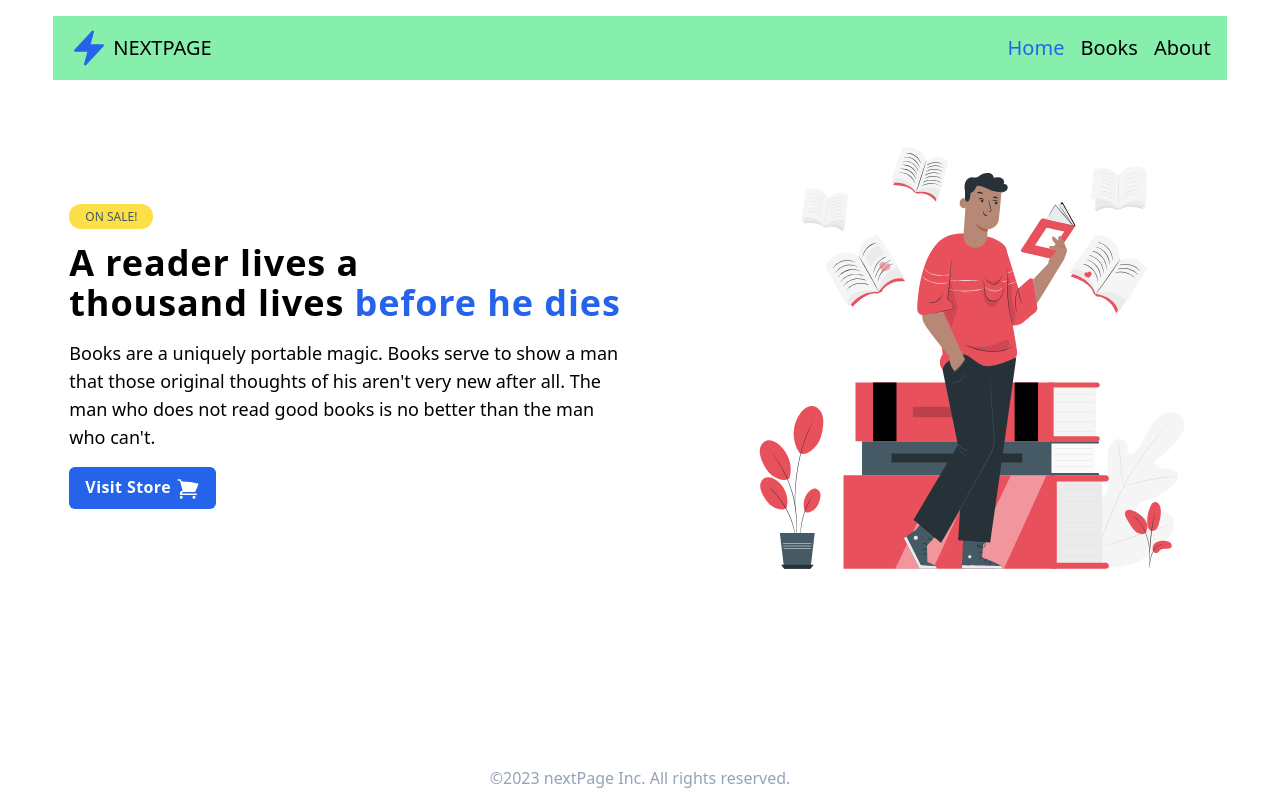
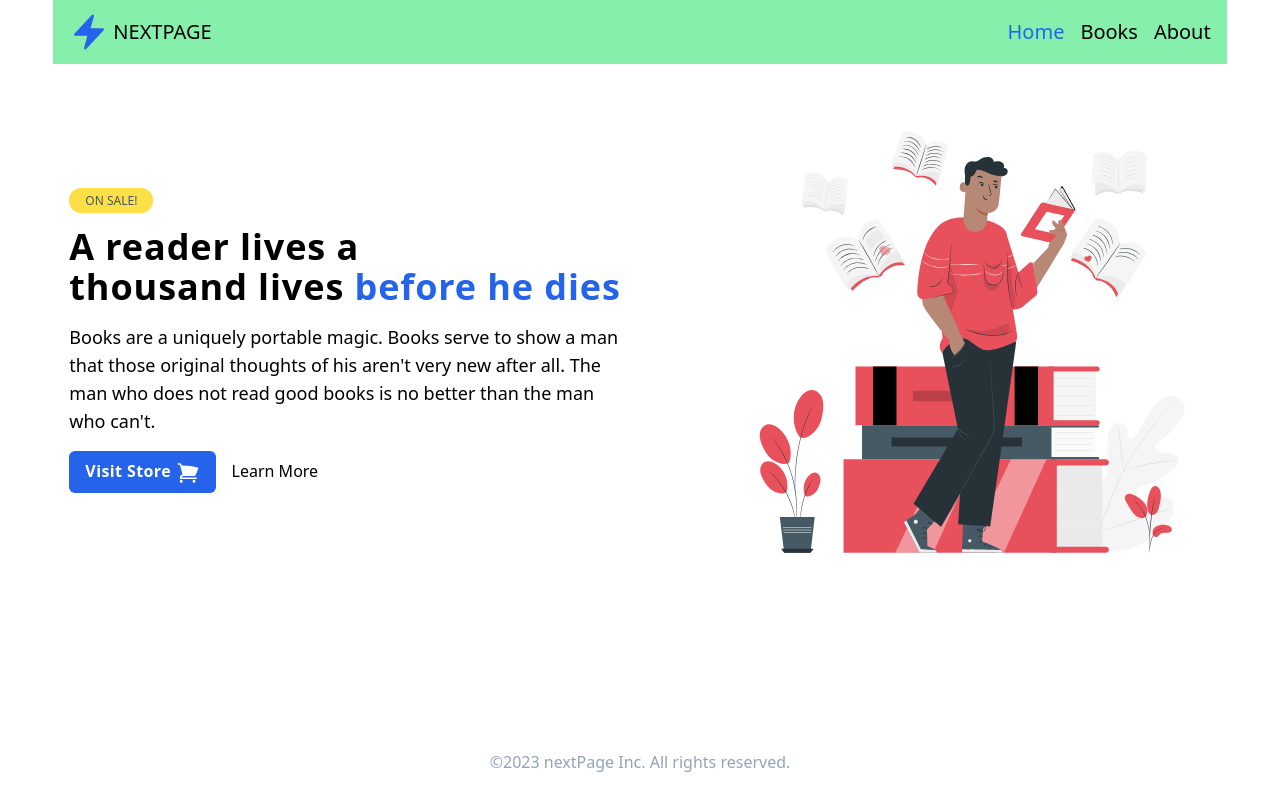
Before and after one commit to Humayun63/next-page, a React (Vite) app: page / in a window 1280 px wide. Built offline with nearby package versions, Linux system fonts and the light colour scheme.

Commit message:
home page issue fixed

```diff
--- a/src/components/Home.jsx
+++ b/src/components/Home.jsx
@@ -15,6 +15,9 @@ const Home = () => {
                 <button className='btn bg-blue-600 py-2 px-4 rounded-md text-white font-semibold tracking-wide hover:bg-blue-500 mt-4'><Link to='/books'>
                     Visit Store <ShoppingCartIcon className='w-6 inline'/>
                 </Link></button>
+                <button className='ms-4 font-medium hover:text-blue-600'>
+                    <Link to='/about'>Learn More</Link>
+                </button>
             </div>
             <div className=''>
                 <Lottie animationData={bookLover} loop={true}></Lottie>
--- a/src/index.css
+++ b/src/index.css
@@ -2,7 +2,7 @@
 @tailwind components;
 @tailwind utilities;
 .my-container{
-    @apply  lg:w-11/12 mx-auto lg:mt-4 py-1
+    @apply  lg:w-11/12 mx-auto mb-4 py-1
 }
 .active{
     @apply text-xl font-medium text-blue-600
```
